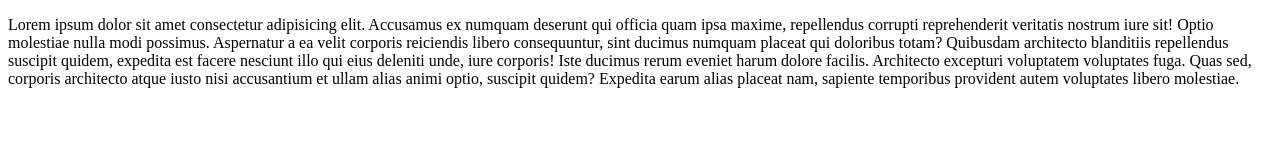
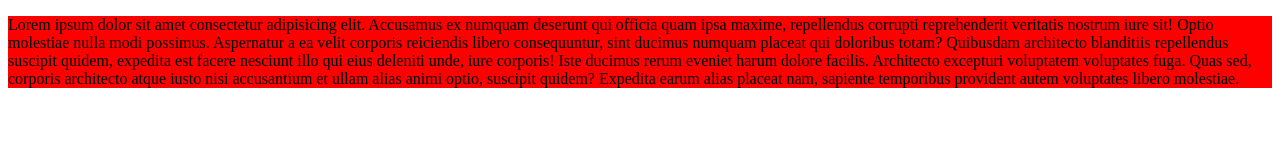
Before and after one commit to rokayon/hridoy-coding, a plain HTML site: page index.html in a window 1280 px wide. Drawn offline with Linux system fonts and the light colour scheme.

Commit message:
My first index htmlcss

```diff
--- /dev/null
+++ b/index.css
@@ -0,0 +1,3 @@
+p{
+    background: red;
+}
--- a/index.html
+++ b/index.html
@@ -4,8 +4,10 @@
     <meta charset="UTF-8">
     <meta name="viewport" content="width=device-width, initial-scale=1.0">
     <title>Document</title>
+    <link rel="stylesheet" href="index.css">
 </head>
 <body>
     <p>Lorem ipsum dolor sit amet consectetur adipisicing elit. Accusamus ex numquam deserunt qui officia quam ipsa maxime, repellendus corrupti reprehenderit veritatis nostrum iure sit! Optio molestiae nulla modi possimus. Aspernatur a ea velit corporis reiciendis libero consequuntur, sint ducimus numquam placeat qui doloribus totam? Quibusdam architecto blanditiis repellendus suscipit quidem, expedita est facere nesciunt illo qui eius deleniti unde, iure corporis! Iste ducimus rerum eveniet harum dolore facilis. Architecto excepturi voluptatem voluptates fuga. Quas sed, corporis architecto atque iusto nisi accusantium et ullam alias animi optio, suscipit quidem? Expedita earum alias placeat nam, sapiente temporibus provident autem voluptates libero molestiae.</p>
+
 </body>
 </html>
```
